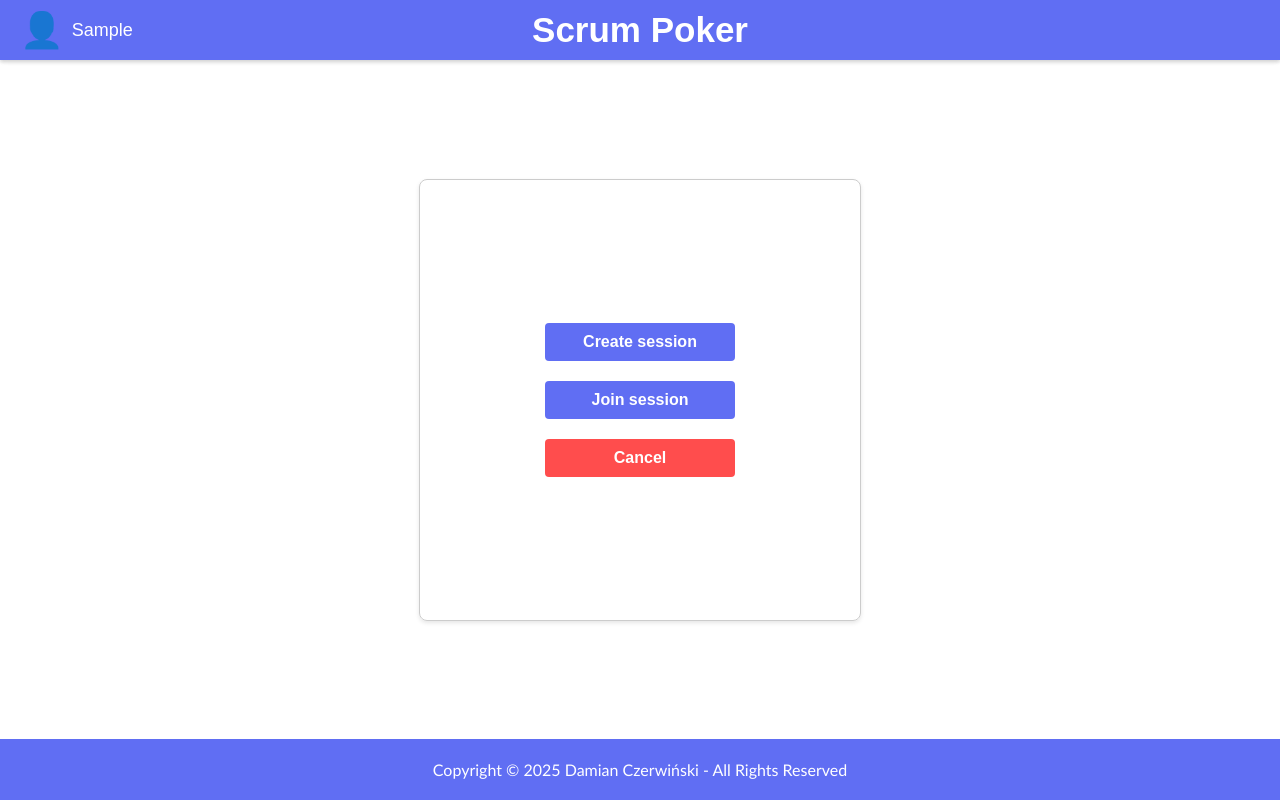
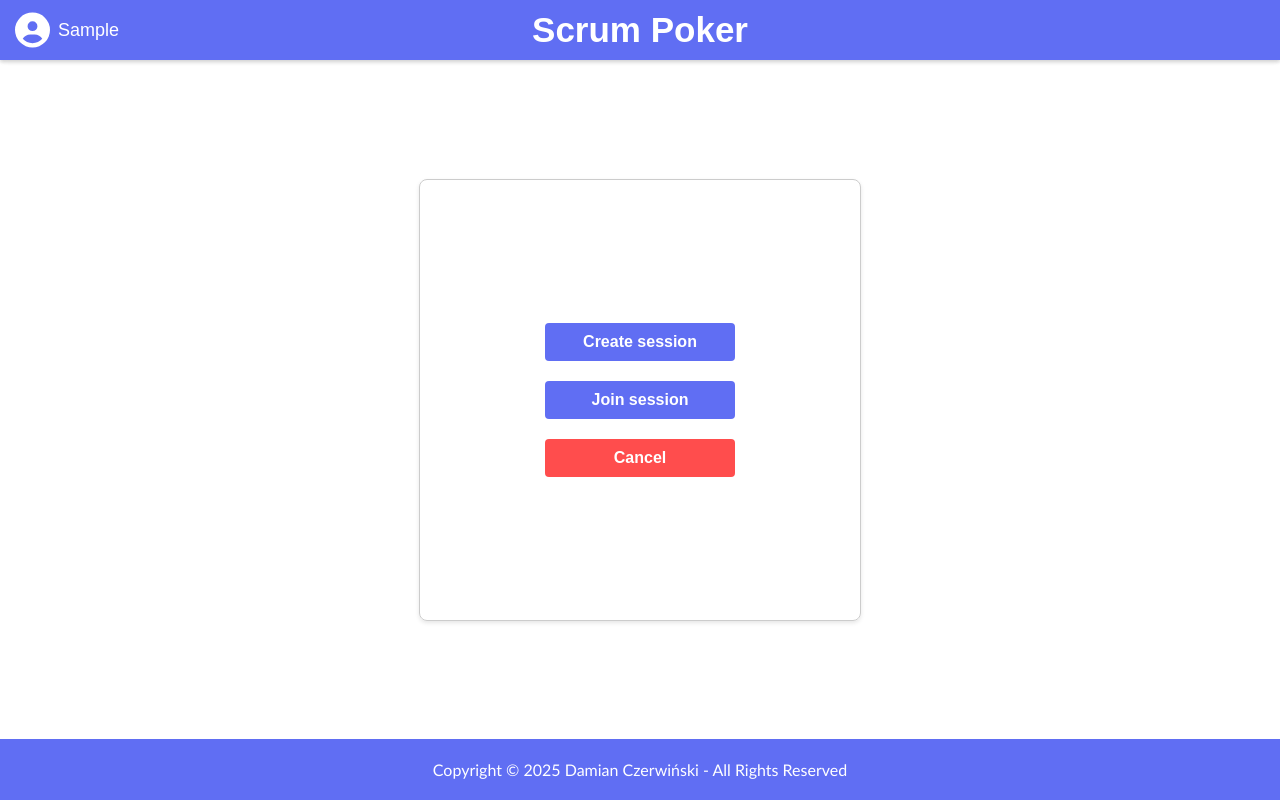
Before and after one commit to damianczer/Scrum-Poker, a React (Create React App) app in the folder application/: page / in a window 1280 px wide. Both pictures are taken after typing "Sample" into the empty fields and a click on the button "Submit". Built offline with nearby package versions, Linux system fonts and the light colour scheme.

Commit message:
add styles & animations
adjustments

```diff
--- a/application/package.json
+++ b/application/package.json
@@ -7,7 +7,10 @@
     "firebase": "^11.4.0",
     "react": "^19.0.0",
     "react-dom": "^19.0.0",
-    "react-scripts": "5.0.1"
+    "react-scripts": "5.0.1",
+    "@fortawesome/fontawesome-svg-core": "^6.7.2",
+    "@fortawesome/free-solid-svg-icons": "^6.7.2",
+    "@fortawesome/react-fontawesome": "^0.2.2"
   },
   "devDependencies": {
     "node-sass": "^9.0.0",
--- a/application/src/components/Content.jsx
+++ b/application/src/components/Content.jsx
@@ -4,6 +4,8 @@ import CardSelection from './CardSelection';
 import Header from './Header';
 import { db } from '../firebaseConfig';
 import { collection, addDoc, getDoc, doc, updateDoc, onSnapshot } from 'firebase/firestore';
+import { FontAwesomeIcon } from '@fortawesome/react-fontawesome';
+import { faUserCircle } from '@fortawesome/free-solid-svg-icons';
 
 function Content() {
   const [isJoining, setIsJoining] = useState(false);
@@ -46,12 +48,14 @@ function Content() {
     setIsJoining(false);
     setIsCreating(false);
     setIsUsernameEntered(true);
-  };
+    setErrorMessage('');
+  }
 
   const handleCancelGame = () => {
     setIsJoining(false);
     setIsCreating(false);
     setIsUsernameEntered(false);
+    setErrorMessage('');
   };
 
   const handleUsernameSubmit = () => {
@@ -154,22 +158,23 @@ function Content() {
 
   return (
     <div className="content">
-      <Header username={isUsernameEntered ? username : ''} onShare={isSessionCreated ? handleShareSession : null} /> {/* Pass username and onShare to Header */}
+      <Header username={isUsernameEntered ? username : ''} onShare={isSessionCreated ? handleShareSession : null} />
       {!isCardSelectionVisible ? (
         <div className="card fade-in">
           {!isUsernameEntered ? (
             <>
-              <label htmlFor="username" className="username-label">Enter your username</label>
+              <FontAwesomeIcon icon={faUserCircle} className="user-icon fade-in" style={{ fontSize: '3em', marginBottom: '10px', color: '#b3b3b3' }} />
+              <label htmlFor="username" className="username-label fade-in">Enter your username</label>
               <input
                 type="text"
                 id="username"
                 placeholder="username"
-                className="username-input"
+                className="username-input fade-in"
                 value={username}
                 onChange={(e) => setUsername(e.target.value)}
               />
-              {errorMessage && <div className="error-message">{errorMessage}</div>}
-              <button className="option-button" onClick={handleUsernameSubmit}>Submit</button>
+              {errorMessage && <div className="error-message fade-in">{errorMessage}</div>}
+              <button className="option-button fade-in" onClick={handleUsernameSubmit}>Submit</button>
             </>
           ) : (
             <>
@@ -190,7 +195,7 @@ function Content() {
                     value={sessionId}
                     onChange={(e) => setSessionId(e.target.value)}
                   />
-                  {errorMessage && <div className="error-message">{errorMessage}</div>}
+                  {errorMessage && <div className="error-message fade-in">{errorMessage}</div>}
                   <button className="option-button fade-in" onClick={handleJoinSessionSubmit}>Join</button>
                   <button className="option-button fade-in cancel" onClick={handleCancel}>Cancel</button>
                 </>
@@ -205,7 +210,7 @@ function Content() {
                     value={sessionName}
                     onChange={(e) => setSessionName(e.target.value)}
                   />
-                  {errorMessage && <div className="error-message">{errorMessage}</div>}
+                  {errorMessage && <div className="error-message fade-in">{errorMessage}</div>}
                   <button className="option-button fade-in" onClick={handleCreateSessionSubmit}>Create</button>
                   <button className="option-button fade-in cancel" onClick={handleCancel}>Cancel</button>
                 </>
--- a/application/src/components/Header.jsx
+++ b/application/src/components/Header.jsx
@@ -1,22 +1,26 @@
 import React from 'react';
 import '../styles/_header.scss';
+import { FontAwesomeIcon } from '@fortawesome/react-fontawesome';
+import { faUserCircle } from '@fortawesome/free-solid-svg-icons';
 
 const Header = ({ username, onShare }) => {
   return (
     <header className="header">
-      <div className="logo">
+      <div className="logo" style={{ textAlign: 'center' }}>
         <a href="/">Scrum Poker</a>
       </div>
       {username && (
         <div className="user-info">
-          <span className="user-icon">👤</span>
+          <FontAwesomeIcon icon={faUserCircle} className="user-icon" style={{ fontSize: '1em' }} />
           <span className="userid">{username}</span>
         </div>
       )}
       {onShare && (
-        <button className="share-button" onClick={onShare}>
-          <span className="share-icon">🔗</span> Share Session
-        </button>
+        <div className="share">
+          <button className="share-button" onClick={onShare}>
+            Share Session
+          </button>
+        </div>
       )}
     </header>
   );
--- a/application/src/styles/App.scss
+++ b/application/src/styles/App.scss
@@ -1,2 +1,4 @@
 @use './main';
 @use './global';
+@use './content';
+@use './cardSelection';
--- a/application/src/styles/_body.scss
+++ b/application/src/styles/_body.scss
@@ -4,4 +4,5 @@ body {
   font-family: 'Calibri', sans-serif;
   font-size: 16px;
   color: var(--text-color);
+  min-width: 720px;
 }
--- a/application/src/styles/_footer.scss
+++ b/application/src/styles/_footer.scss
@@ -5,4 +5,5 @@
   text-align: center;
   background-color: var(--footer-bg-color);
   padding: 5px 0;
+  min-width: 720px;
 }
--- a/application/src/styles/_header.scss
+++ b/application/src/styles/_header.scss
@@ -8,6 +8,10 @@
   font-family: 'Arial', sans-serif;
   font-size: 35px;
   box-shadow: 0 2px 4px rgba(0, 0, 0, 0.1);
+  display: flex;
+  align-items: center;
+  justify-content: center;
+  min-width: 720px;
 }
 
 .logo {
@@ -24,13 +28,15 @@ a {
   display: flex;
   align-items: center;
   position: absolute;
-  left: 20px;
+  left: 15px;
   top: 50%;
   transform: translateY(-50%);
 }
 
 .user-icon {
   margin-right: 8px;
+  font-size: 32px;
+  color: white;
 }
 
 .userid {
@@ -39,16 +45,30 @@ a {
 }
 
 .share-button {
-  background: none;
+  background-color: #33409b;
   border: none;
   color: white;
   cursor: pointer;
   font-size: 16px;
   display: flex;
   align-items: center;
-  margin-left: auto;
+  margin-right: 10px;
+  width: max-content;
+  border-radius: 5px;
+  padding: 10px;
+}
+
+.share-button:hover{
+  background-color: #293592;
 }
 
 .share-icon {
   margin-right: 5px;
 }
+
+.share{
+  position: absolute;
+  right: 0px;
+  top: 50%;
+  transform: translateY(-50%);
+}
--- a/application/src/styles/main.scss
+++ b/application/src/styles/main.scss
@@ -2,4 +2,5 @@
 @use 'header';
 @use 'footer';
 @use 'global';
+@use 'content';
 @use 'cardSelection';
```
